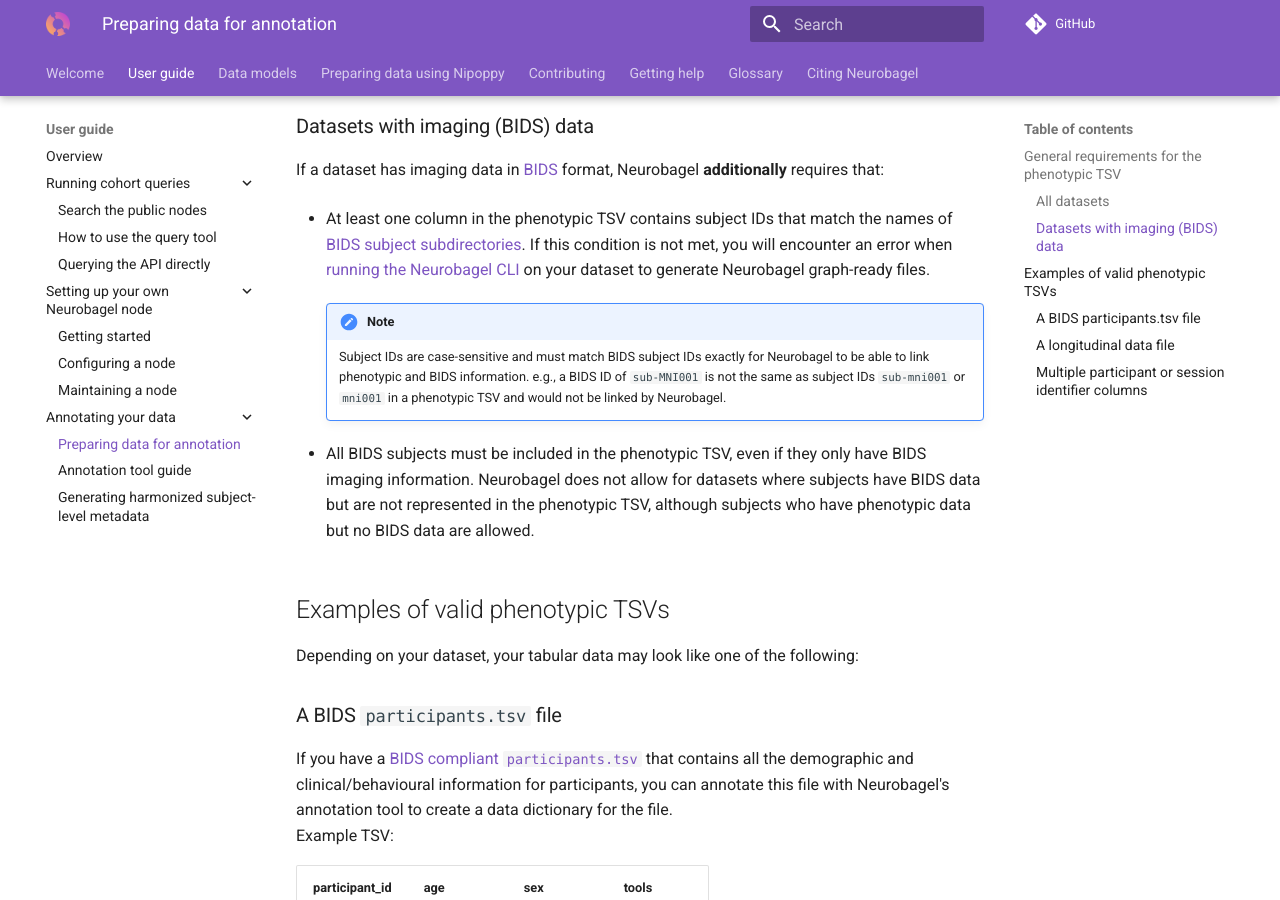
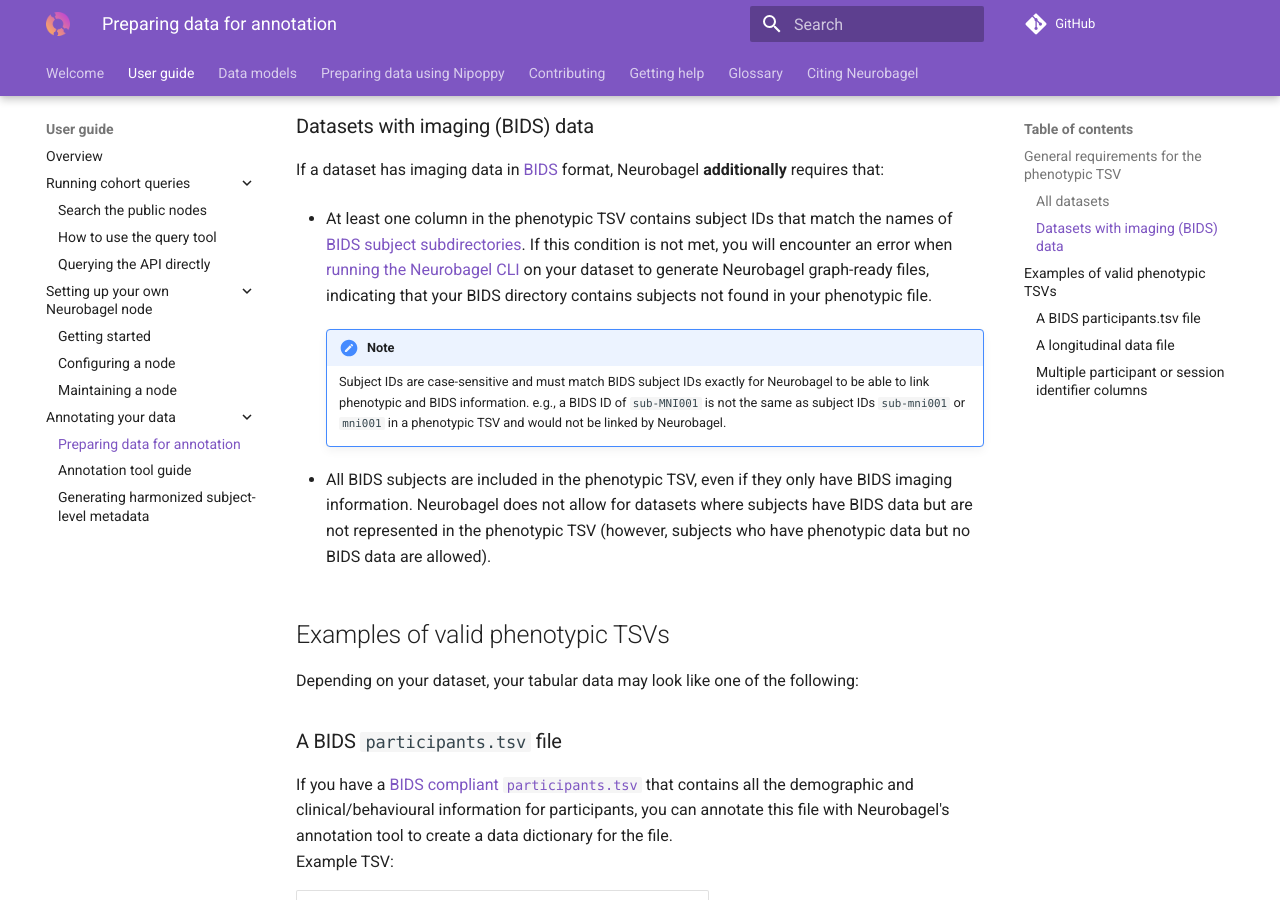
Before and after one commit to neurobagel/documentation, an MkDocs documentation site: the page built from docs/data_prep.md, in a window 1280 px wide and 900 px high, scrolled down 551 px. Built offline with MkDocs 1.6.1 and Material for MkDocs 9.7.7, drawn with Linux system fonts in a browser that asks for light colours; comment, search, counter and statistics services are not loaded.

Commit message:
more edits for clarity

```diff
--- a/docs/data_prep.md
+++ b/docs/data_prep.md
@@ -23,7 +23,7 @@
 Neurobagel **additionally** requires that:
 
 - At least one column in the phenotypic TSV contains subject IDs that match the names of [BIDS subject subdirectories](https://bids-specification.readthedocs.io/en/stable/02-common-principles.html#filesystem-structure).
-If this condition is not met, you will encounter an error when [running the Neurobagel CLI](cli.md) on your dataset to generate Neurobagel graph-ready files.
+If this condition is not met, you will encounter an error when [running the Neurobagel CLI](cli.md) on your dataset to generate Neurobagel graph-ready files, indicating that your BIDS directory contains subjects not found in your phenotypic file.
 
     !!! note
         Subject IDs are case-sensitive and must match BIDS subject IDs exactly
@@ -31,10 +31,10 @@
         e.g., a BIDS ID of `sub-MNI001` is not the same as subject IDs `sub-mni001` or `mni001`
         in a phenotypic TSV and would not be linked by Neurobagel.
 
-- All BIDS subjects must be included in the phenotypic TSV,
+- All BIDS subjects are included in the phenotypic TSV,
   even if they only have BIDS imaging information.
   Neurobagel does not allow for datasets where subjects have BIDS
-  data but are not represented in the phenotypic TSV, although subjects who have phenotypic data but no BIDS data are allowed.
+  data but are not represented in the phenotypic TSV (however, subjects who have phenotypic data but no BIDS data are allowed).
 
 ## Examples of valid phenotypic TSVs
 
```
Also changed, not shown: docs/cli.md (+2 -2 lines).
